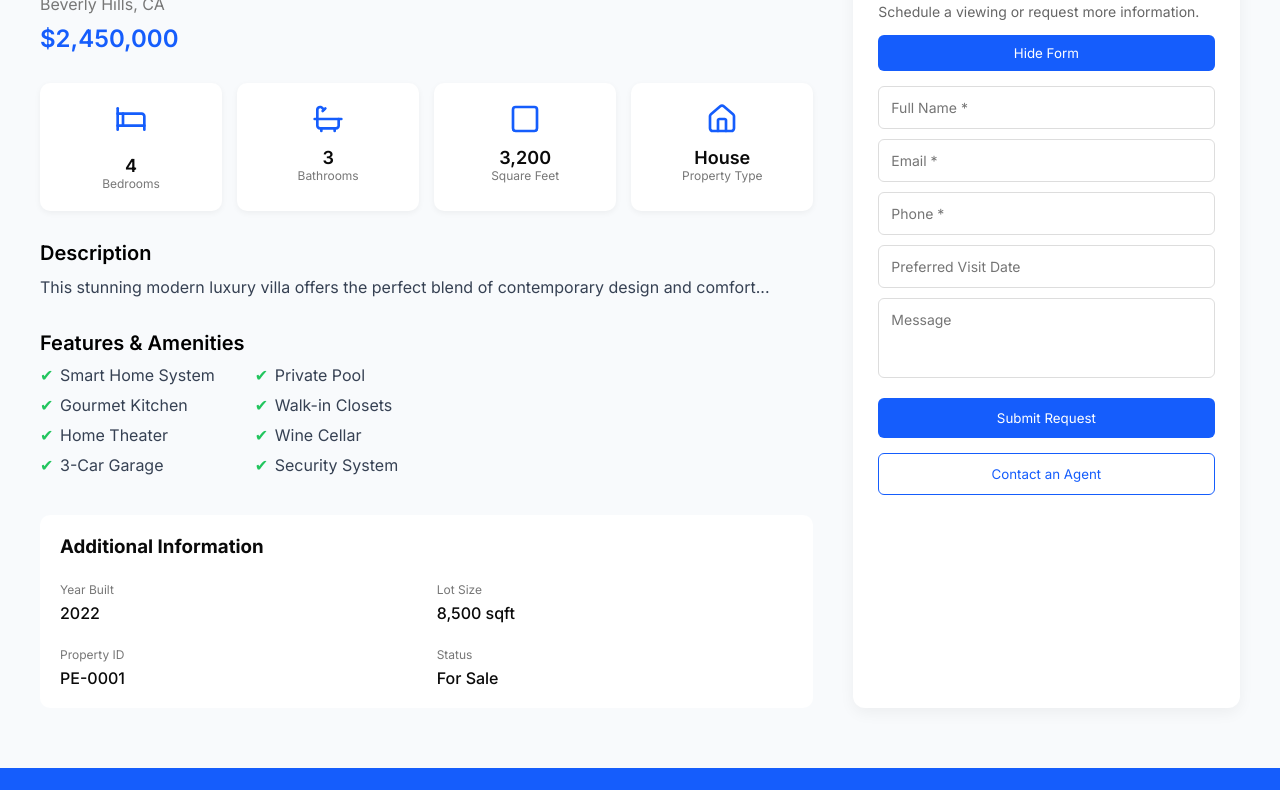
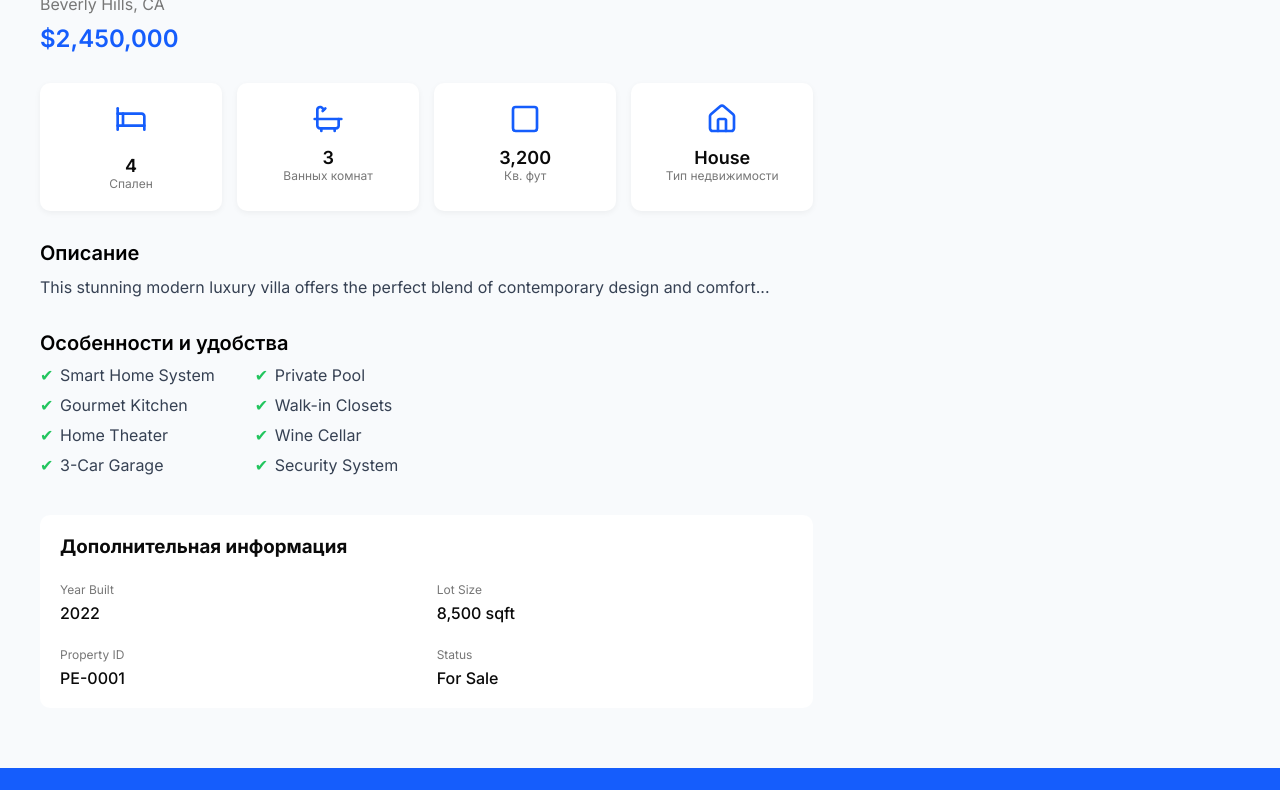
Before and after one commit to alehandro-diaz/Agency, a plain HTML site: page appartament.html in a window 1280 px wide. Shown: the part 632-1422 px from the top of the page. Drawn offline with Linux system fonts and the light colour scheme.

Commit message:
add localization

```diff
--- a/appartament.html
+++ b/appartament.html
@@ -76,7 +76,7 @@
                             </defs>
                         </svg>
                         <div class="about__stat-value">4</div>
-                        <div class="about__stat-label">Bedrooms</div>
+                        <div class="about__stat-label">Спален</div>
                     </div>
 
                     <div class="about__stat">
@@ -95,7 +95,7 @@
                             </defs>
                         </svg>
                         <div class="about__stat-value">3</div>
-                        <div class="about__stat-label">Bathrooms</div>
+                        <div class="about__stat-label">Ванных комнат</div>
                     </div>
 
                     <div class="about__stat">
@@ -110,7 +110,7 @@
                             </defs>
                         </svg>
                         <div class="about__stat-value">3,200</div>
-                        <div class="about__stat-label">Square Feet</div>
+                        <div class="about__stat-label">Кв. фут</div>
                     </div>
 
                     <div class="about__stat">
@@ -127,16 +127,16 @@
                         </svg>
 
                         <div class="about__stat-value">House</div>
-                        <div class="about__stat-label">Property Type</div>
+                        <div class="about__stat-label">Тип недвижимости</div>
                     </div>
                 </div>
 
-                <h2 class="about__subtitle">Description</h2>
+                <h2 class="about__subtitle">Описание</h2>
                 <p class="about__text">
                     This stunning modern luxury villa offers the perfect blend of contemporary design and comfort...
                 </p>
 
-                <h2 class="about__subtitle">Features & Amenities</h2>
+                <h2 class="about__subtitle">Особенности и удобства</h2>
                 <div class="about__features">
                     <ul>
                         <li>Smart Home System</li>
@@ -153,7 +153,7 @@
                 </div>
 
                 <div class="about__additional">
-                    <h3>Additional Information</h3>
+                    <h3>Дополнительная информация</h3>
 
                     <div class="about__grid">
                         <div>
@@ -175,30 +175,6 @@
                     </div>
                 </div>
             </div>
-
-            <div class="about__form">
-                <h3>Interested in this property?</h3>
-                <p>Schedule a viewing or request more information.</p>
-
-                <button class="about__toggle">Hide Form</button>
-
-                <form>
-                    <input type="text" placeholder="Full Name *">
-                    <input type="email" placeholder="Email *">
-                    <input type="tel" placeholder="Phone *">
-                    <input type="text" placeholder="Preferred Visit Date">
-                    <textarea placeholder="Message"></textarea>
-
-                    <button type="submit" class="about__submit">
-                        Submit Request
-                    </button>
-                </form>
-
-                <button class="about__contact">
-                    Contact an Agent
-                </button>
-            </div>
-
         </div>
     </section>
     <section class="ready">
```
